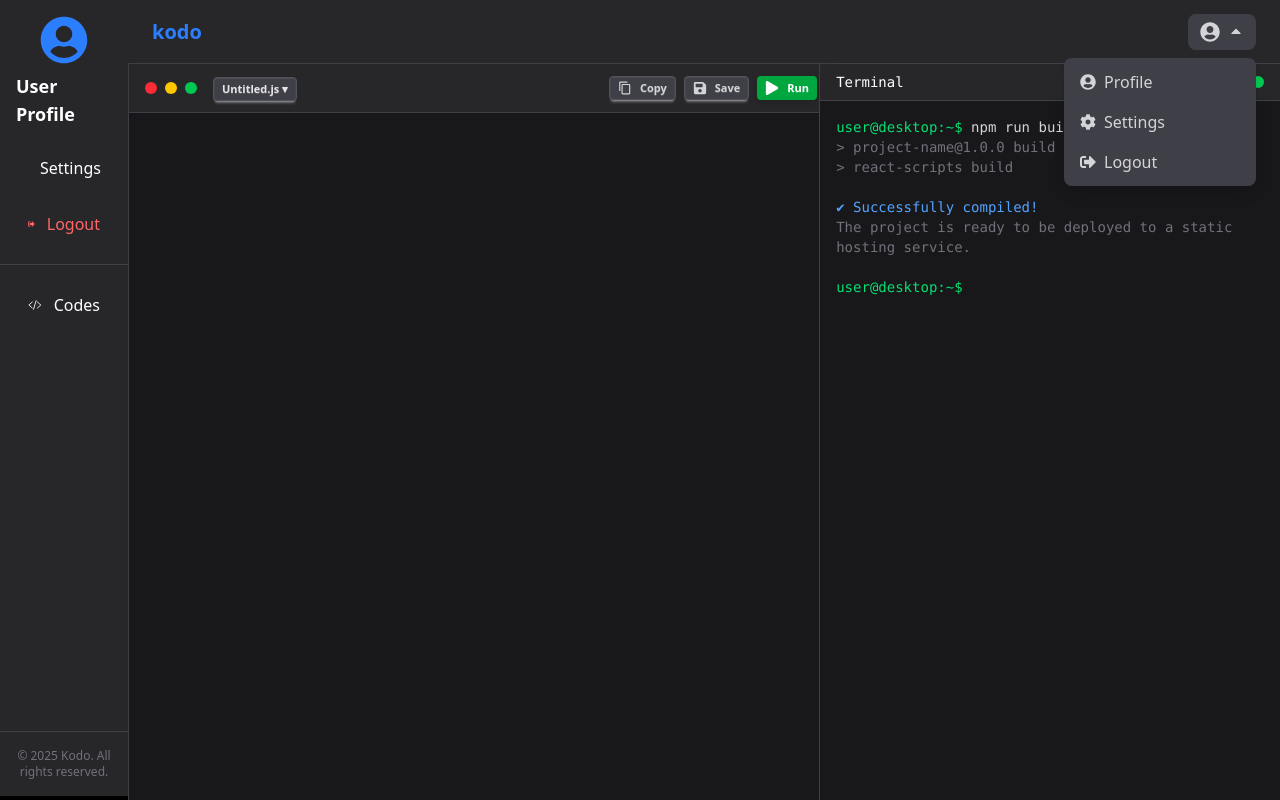
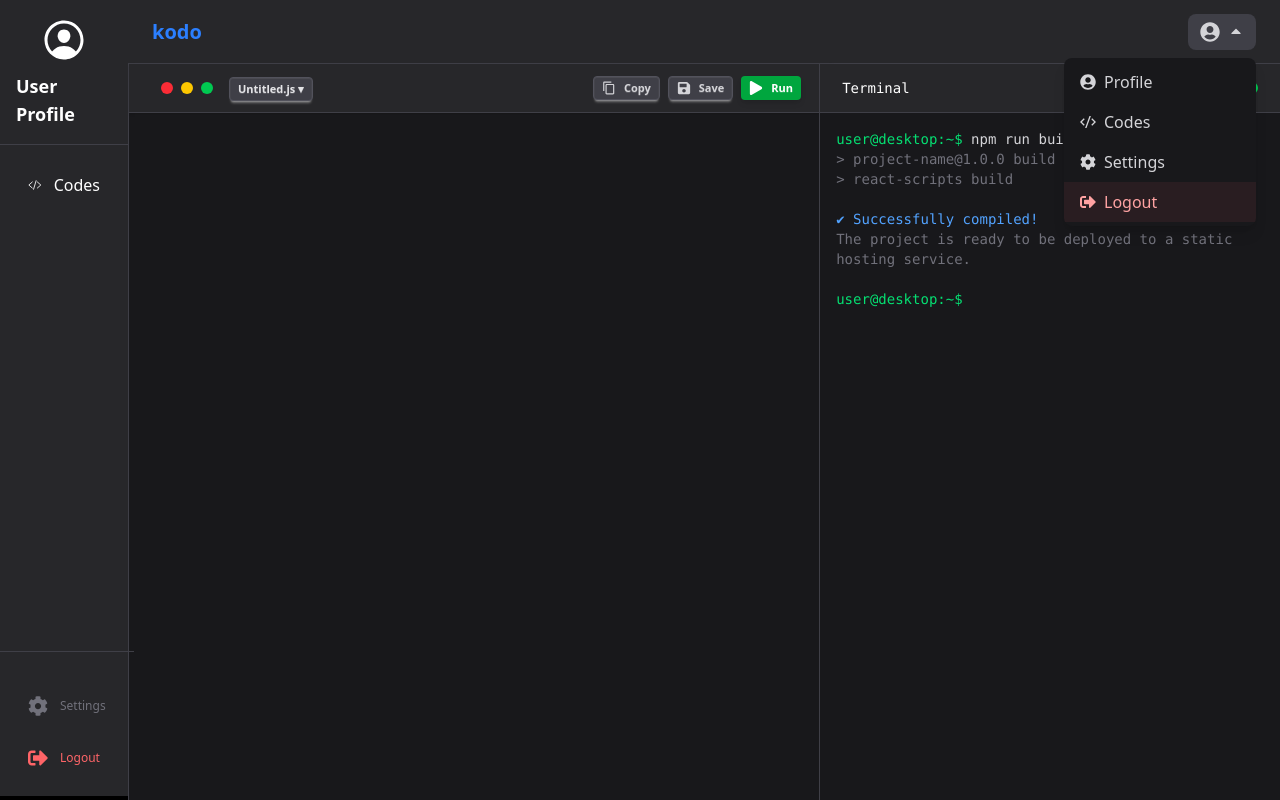
Before and after one commit to SaqibFarhanProgrammer/Koda-Code-Edittor-, a React (Vite) app: page / in a window 1280 px wide. Both pictures are taken after a click on the button 1222 px from the left and 31 px from the top of the page. Built offline with nearby package versions, Linux system fonts and the light colour scheme.

Commit message:
ui almost ready

```diff
--- a/src/App.jsx
+++ b/src/App.jsx
@@ -7,7 +7,7 @@ import SideNavigate from "./Mycomponeents/SideNavigate";
 import Navbar from "./Mycomponeents/Navbar";
 const App = () => {
   return (
-    <div className="flex items-center   justify-between h-screen w-full ">
+    <div className="flex items-center overflow-y-hidden   justify-between h-screen w-full ">
       <div className="w-[10vw]">
         <SideNavigate />
       </div>
--- a/src/Mycomponeents/Navbar.jsx
+++ b/src/Mycomponeents/Navbar.jsx
@@ -1,5 +1,6 @@
 import React, { useState } from 'react';
 import { FaPlay, FaSave, FaUserCircle, FaCaretDown, FaCog, FaSignOutAlt } from 'react-icons/fa';
+import { RiCodeSSlashFill } from "react-icons/ri";
 
 const TopNavbar = () => {
   const [isDropdownOpen, setIsDropdownOpen] = useState(false);
@@ -25,23 +26,27 @@ const TopNavbar = () => {
         <div className="relative">
           <button
             onClick={toggleDropdown}
-            className="flex items-center gap-2 px-3 py-2 rounded-md bg-zinc-700 text-zinc-300 hover:bg-zinc-600 transition-colors"
+            className="flex items-center gap-2 px-3 py-2 rounded-md bg-zinc-700 text-zinc-300 hover:bg-zinc-800 transition-colors"
           >
             <FaUserCircle className="text-xl" />
             <FaCaretDown className={`transition-transform duration-200 ${isDropdownOpen ? 'rotate-180' : ''}`} />
           </button>
 
           {isDropdownOpen && (
-            <div className="absolute right-0 mt-2 w-48 bg-zinc-700 rounded-md shadow-lg py-1 z-10">
-              <a href="#" className="flex items-center gap-2 px-4 py-2 text-zinc-300 hover:bg-zinc-600">
+            <div className="absolute overflow-hidden right-0 mt-2 w-48 bg-zinc-900 rounded-md shadow-lg py-1 z-10">
+              <a href="#" className="flex items-center gap-2 px-4 py-2 text-zinc-300 hover:bg-zinc-800">
                 <FaUserCircle />
                 Profile
               </a>
-              <a href="#" className="flex items-center gap-2 px-4 py-2 text-zinc-300 hover:bg-zinc-600">
+              <a href="#" className="flex items-center gap-2 px-4 py-2 text-zinc-300 hover:bg-zinc-800">
+                <RiCodeSSlashFill />
+                Codes
+              </a>
+              <a href="#" className="flex items-center gap-2 px-4 py-2 text-zinc-300 hover:bg-zinc-800">
                 <FaCog />
                 Settings
               </a>
-              <a href="#" className="flex items-center gap-2 px-4 py-2 text-zinc-300 hover:bg-zinc-600">
+              <a href="#" className="flex bg-[#291D21] items-center gap-2 px-4 py-2 text-red-300 hover:text-[#cf444b] ">
                 <FaSignOutAlt />
                 Logout
               </a>
--- a/src/Mycomponeents/SideNavigate.jsx
+++ b/src/Mycomponeents/SideNavigate.jsx
@@ -1,15 +1,32 @@
 import React from "react";
 import { FaUserCircle, FaCog, FaSignOutAlt, FaFolder, FaFileCode } from "react-icons/fa";
 import { IoCodeSlashOutline } from "react-icons/io5";
+import { IoPersonCircleOutline } from "react-icons/io5";
 
 const SideNavigate = () => {
   return (
     <div className="w-[10vw] mb-1 relative h-[99.5vh] bg-zinc-800 text-white flex flex-col">
       <div className="p-4 border-b border-zinc-700">
-        <div className="flex flex-col items-center">
-          <FaUserCircle className="text-5xl text-blue-500 mb-2" />
+        <div className="flex flex-col items-center cursor-pointer" >
+          <IoPersonCircleOutline className="text-5xl  mb-2" />
           <span className="font-semibold text-lg">User Profile</span>
         </div>
+
+      </div>
+
+      <div className="p-4 justify-between  overflow-y-auto gap-10 flex-col">
+            <a
+            href="#"
+            className="flex items-center gap-3 p-3 rounded-md hover:bg-zinc-700 transition-colors"
+          >
+            <IoCodeSlashOutline className="text-xl" />
+            <span>Codes</span>
+          </a>
+
+      </div>
+
+      {/* Bottom Section: Branding */}
+      <div className="p-4 border-t absolute bottom-0 justify-end items-end border-zinc-700 text-center text-zinc-500 text-xs">
         <div className="mt-4 flex flex-col gap-2">
           <a
             href="#"
@@ -25,24 +42,7 @@ const SideNavigate = () => {
             <FaSignOutAlt className="text-xl" />
             <span>Logout</span>
           </a>
-        </div>
-      </div>
-
-      <div className="p-4 justify-between  overflow-y-auto gap-10 flex-col">
-            <a
-            href="#"
-            className="flex items-center gap-3 p-3 rounded-md hover:bg-zinc-700 transition-colors"
-          >
-            <IoCodeSlashOutline className="text-xl" />
-            <span>Codes</span>
-          </a>
-
-      </div>
-
-      {/* Bottom Section: Branding */}
-      <div className="p-4 border-t absolute bottom-0 justify-end items-end border-zinc-700 text-center text-zinc-500 text-xs">
-        &copy; 2025 Kodo. All rights reserved.
-      </div>
+        </div>      </div>
     </div>
   );
 };
--- a/src/Mycomponeents/Terminal.jsx
+++ b/src/Mycomponeents/Terminal.jsx
@@ -4,7 +4,7 @@ const Terminal = () => {
   return (
     <div className="w-full   h-[92vh] flex flex-col bg-zinc-900 border-l border-zinc-700">
       {/* Terminal Header */}
-      <div className="bg-zinc-800 p-2 text-sm text-zinc-400 font-mono flex items-center justify-between border-b border-zinc-700">
+      <div className="bg-zinc-800 p-3.5 text-sm text-zinc-400 font-mono flex items-center justify-between border-b border-zinc-700">
         <span className="text-white ml-2">Terminal</span>
         <div className="flex gap-2 mr-2">
           <div className="w-3 h-3 bg-red-500 rounded-full"></div>
--- a/src/Mycomponeents/Topbar.jsx
+++ b/src/Mycomponeents/Topbar.jsx
@@ -1,10 +1,10 @@
 import React from "react";
-import { FaPlay, FaSave } from "react-icons/fa";
+import { FaPlay, FaSave, FaPlus, FaEdit, FaTrash } from "react-icons/fa";
 import { MdContentCopy } from "react-icons/md";
 
 const Topbar = () => {
   return (
-    <div className="w-[55vw] bg-zinc-800 border-b border-zinc-700 shadow-sm">
+    <div className="w-[55vw] bg-zinc-800 border-b border-zinc-700 shadow-sm px-4">
       {/* --- Topbar with Dots + File Dropdown + Actions --- */}
       <div className="h-12 px-4 flex items-center justify-between">
 
@@ -25,23 +25,25 @@ const Topbar = () => {
             >
               Untitled.js ▾
             </label>
+
+            {/* Dropdown content */}
             <ul
               tabIndex={0}
-              className="dropdown-content menu shadow-lg bg-zinc-800 border border-zinc-700 rounded-md w-44 text-sm text-zinc-200"
+              className="dropdown-content menu p-2 shadow bg-zinc-800 border border-zinc-700 rounded w-40 mt-1"
             >
               <li>
-                <a className="hover:bg-zinc-700 hover:text-white transition-all">
-                  ➕ New File
+                <a className="flex items-center gap-2 hover:bg-zinc-700 hover:text-white transition-all rounded px-2 py-1">
+                  <FaPlus /> New File
                 </a>
               </li>
               <li>
-                <a className="hover:bg-zinc-700 hover:text-white transition-all">
-                  ✏️ Rename
+                <a className="flex items-center gap-2 hover:bg-zinc-700 hover:text-white transition-all rounded px-2 py-1">
+                  <FaEdit /> Rename
                 </a>
               </li>
               <li>
-                <a className="hover:bg-zinc-700 hover:text-white transition-all">
-                  🗑️ Delete
+                <a className="flex items-center gap-2 hover:bg-zinc-700 hover:text-white transition-all rounded px-2 py-1">
+                  <FaTrash /> Delete
                 </a>
               </li>
             </ul>
```
